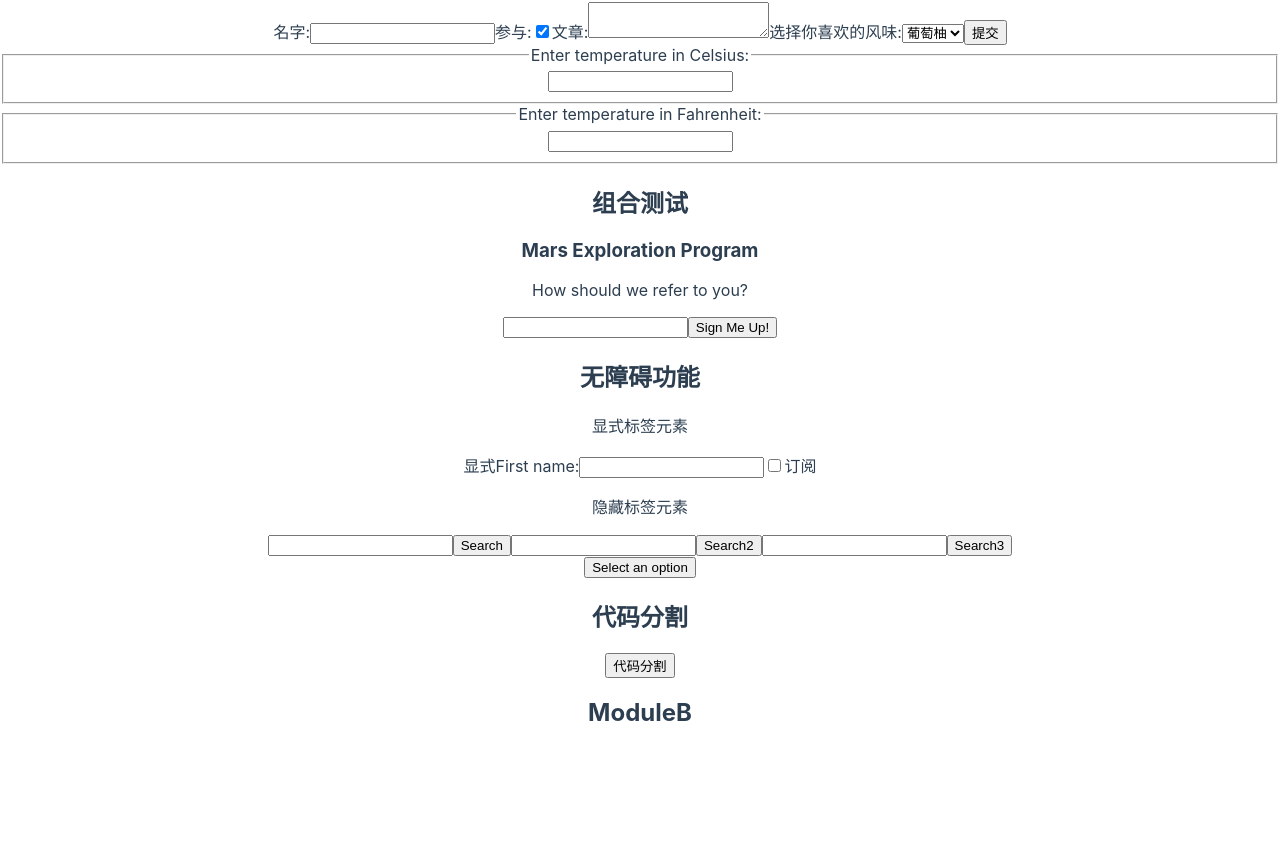
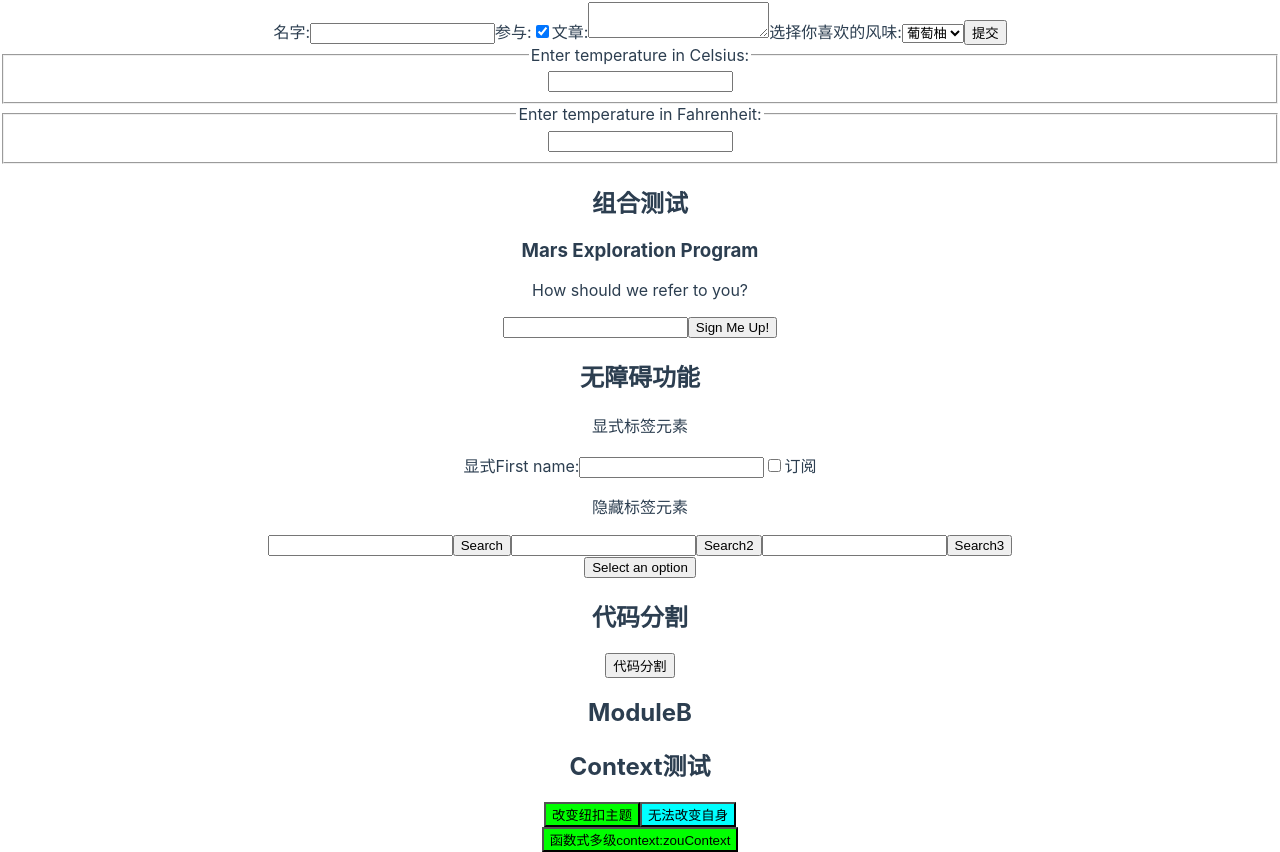
Before and after one commit to 11zouzouzou/react17Learn, a React (Vite) app: page / in a window 1280 px wide. Shown: the part 1338-2190 px from the top of the page. Before the commit the page ends 2085 px from the top, so only its background shows below. Built offline with nearby package versions, Linux system fonts and the light colour scheme.

Commit message:
context component add

```diff
--- /dev/null
+++ b/src/components/advancedGuides/context/ThemeButton.tsx
@@ -0,0 +1,16 @@
+import React from "react";
+import { ThemeContext } from "./themeContext";
+
+class ThemeButton extends React.Component<{onClick?:(e:any)=>any}> {
+  render() {
+    let props = this.props;
+    let theme = this.context.theme;
+    // console.log(props);
+    // console.log(theme);
+    return (
+      <button {...props} style={{ backgroundColor: theme.background }}></button>);
+  }
+}
+ThemeButton.contextType = ThemeContext;
+
+export { ThemeButton };
--- /dev/null
+++ b/src/components/advancedGuides/context/ThemeTogglerButton.tsx
@@ -0,0 +1,21 @@
+import React from "react";
+import { ThemeContext, UserContext } from "./themeContext";
+class ThemeToggleButton extends React.Component {
+  render() {
+    return (
+      <UserContext.Consumer>
+        {({ name }) => (
+          <ThemeContext.Consumer>
+            {({ theme, toggleTheme }) => (
+              <button onClick={toggleTheme} style={{ backgroundColor: theme.background }}>
+                函数式多级context:{name}
+              </button>
+            )}
+          </ThemeContext.Consumer>
+        )}
+      </UserContext.Consumer>
+    );
+  }
+}
+
+export { ThemeToggleButton };
--- /dev/null
+++ b/src/components/advancedGuides/context/index.tsx
@@ -0,0 +1,56 @@
+import React, { Fragment } from "react";
+import { ThemeButton } from "./ThemeButton";
+import { ThemeContext, themes, UserContext } from "./themeContext";
+import { ThemeToggleButton } from "./ThemeTogglerButton";
+
+// 一个使用 ThemedButton 的中间组件
+function Toolbar(props: any) {
+  return <ThemeButton onClick={props.changeTheme}>改变纽扣主题</ThemeButton>;
+}
+
+class ContextApp extends React.Component {
+  state: { theme: { foreground: string; background: string }; theme2: { foreground: string; background: string } };
+  toggleTheme: () => void;
+  toggleTheme2: () => void;
+  name: string = "zouContext";
+  constructor(props?: any) {
+    super(props);
+    this.state = {
+      theme: themes.light,
+      theme2: themes.light,
+    };
+
+    this.toggleTheme = () => {
+      this.setState((state: { theme: { foreground: string; background: string }; theme2: { foreground: string; background: string } }) => ({
+        theme: state.theme === themes.dark ? themes.light : themes.dark,
+      }));
+    };
+    this.toggleTheme2 = () => {
+      this.setState((state: { theme: { foreground: string; background: string }; theme2: { foreground: string; background: string } }) => ({
+        theme2: state.theme2 === themes.dark ? themes.light : themes.dark,
+      }));
+    };
+  }
+  render() {
+    return (
+      <Fragment>
+        <h2>Context测试</h2>
+        {/* 挂载context */}
+        <ThemeContext.Provider value={{ theme: this.state.theme, toggleTheme: this.toggleTheme }}>
+          <Toolbar changeTheme={this.toggleTheme}></Toolbar>
+        </ThemeContext.Provider>
+        <ThemeButton onClick={this.toggleTheme}>无法改变自身</ThemeButton>
+        <br></br>
+        {/* 挂载多个 */}
+        {/* value donnot generate in template */}
+        <UserContext.Provider value={{ name: this.name }}>
+          <ThemeContext.Provider value={{ theme: this.state.theme2, toggleTheme: this.toggleTheme2 }}>
+            <ThemeToggleButton></ThemeToggleButton>
+          </ThemeContext.Provider>
+        </UserContext.Provider>
+      </Fragment>
+    );
+  }
+}
+
+export { ContextApp };
--- /dev/null
+++ b/src/components/advancedGuides/context/themeContext.tsx
@@ -0,0 +1,22 @@
+import React from "react";
+
+export const themes = {
+  light: {
+    foreground: "#ff0000",
+    background: "#00ff00",
+  },
+  dark: {
+    foreground: "#00ffff",
+    background: "#00ffff",
+  },
+};
+
+export const ThemeContext = React.createContext({
+  theme: themes.dark, // 默认值
+  // context 更新注入
+  toggleTheme: () => {},
+});
+
+export const UserContext = React.createContext({
+  name: 'Guest',
+});
--- a/src/main.tsx
+++ b/src/main.tsx
@@ -14,6 +14,7 @@ import { SignUpDialog } from "./components/CombinationComp";
 import { AccessibilityControl } from "./components/advancedGuides/AccessibilityComp";
 import { BlurExample } from "./components/advancedGuides/BlurDemoComp";
 import { CodeSegmentDemo } from "./components/advancedGuides/CodeSegmentComp";
+import { ContextApp } from "./components/advancedGuides/context";
 
 function tick() {
 	ReactDOM.render(
@@ -34,6 +35,7 @@ function tick() {
 			<AccessibilityControl></AccessibilityControl>
 			<BlurExample></BlurExample>
 			<CodeSegmentDemo></CodeSegmentDemo>
+			<ContextApp></ContextApp>
 		</React.StrictMode>,
 		document.getElementById("root")
 	);
```
